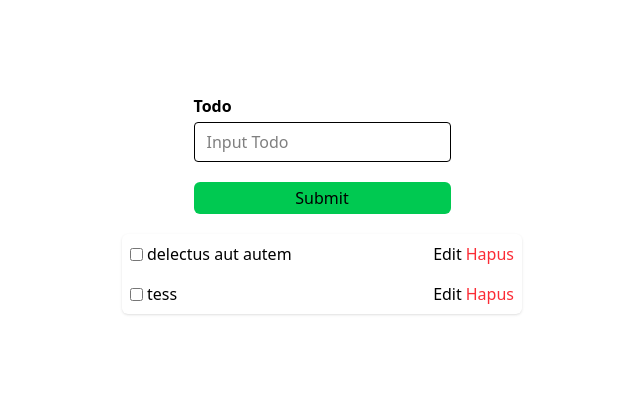
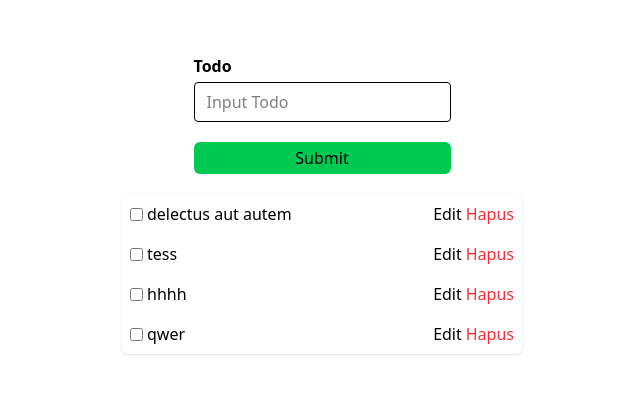
Before and after one commit to MuhammadAnsoriNasution/react-js, a React (Vite) app: page / in a window 1280 px wide. Shown: the part 196-590 px from the top of the page, without its empty margins (318-958 px from the left). Built offline with nearby package versions, Linux system fonts and the light colour scheme; data requests are answered from the project's data file.

Commit message:
update data

```diff
--- a/db.json
+++ b/db.json
@@ -2,14 +2,26 @@
   "todos": [
     {
       "userId": 1,
-      "id": 1,
+      "id": "1",
       "title": "delectus aut autem",
       "completed": false
     },
     {
-      "id": 8,
+      "id": "8",
       "userId": 1,
       "title": "tess",
+      "completed": false
+    },
+    {
+      "id": 3,
+      "userId": 1,
+      "title": "hhhh",
+      "completed": false
+    },
+    {
+      "id": 4,
+      "userId": 1,
+      "title": "qwer",
       "completed": false
     }
   ]
--- a/src/App.jsx
+++ b/src/App.jsx
@@ -51,6 +51,7 @@ export default function App() {
       title: todo,
       completed: false,
     });
+    getTodos();
   };
   const getTodos = async () => {
     const response = await axios.get("http://localhost:3000/todos");
```
